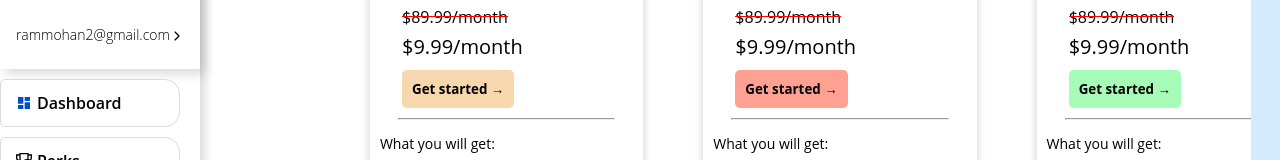
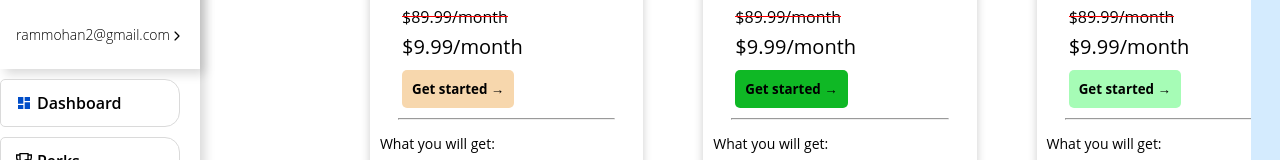
Before and after one commit to ben-350/Home-page, a React (Create React App) app: page / in a window 1280 px wide. Shown: the part 286-446 px from the top of the page. Built offline with nearby package versions, Linux system fonts and the light colour scheme; a web font is replaced by a local one.

Commit message:
Green colour get started button in card2

```diff
--- a/src/Components/Content.css
+++ b/src/Components/Content.css
@@ -108,7 +108,7 @@ margin-top:-20px;}
   margin-bottom: 10px;
 }
 .get-started-button2 {
-  background-color: rgb(255, 161, 146);
+  background-color: rgb(15, 184, 37);
   padding: 10px;
   color: #000000;
   font-weight: bold;
```
